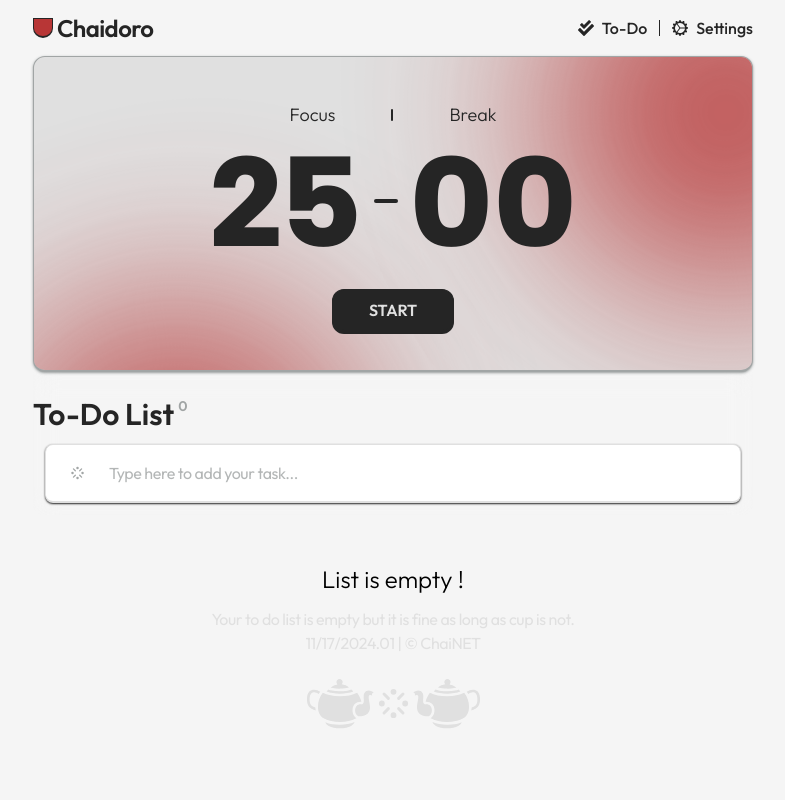
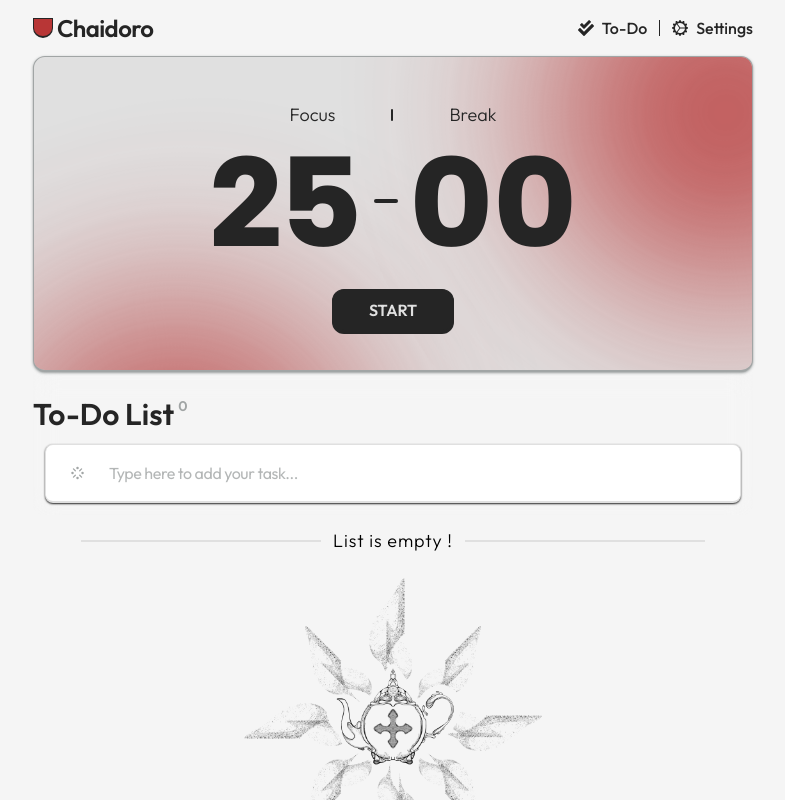
Before and after one commit to Chai-NET/ChaidoroWeb, a React (Vite) app: page / in a window 1280 px wide. Shown: the whole page, without its empty margins (247-1032 px from the left). Built offline with nearby package versions, Linux system fonts and the light colour scheme.

Commit message:
0.62 | Empty task drawing

```diff
--- a/src/components/completedTasks.jsx
+++ b/src/components/completedTasks.jsx
@@ -80,7 +80,7 @@ export default function CompletedTasks({ todos, setTodos }) {
                   filter: "blur(0px)",
                 }}
                 exit={{ scale: 0.7, opacity: 0, filter: "blur(10px)" }}
-                className="group m-3 my-5 flex flex-row items-center justify-between gap-3 rounded-lg border-b border-secondary bg-neutral-50 p-3 pr-6 shadow-sm shadow-secondary transition-all duration-300 ease-in-out hover:cursor-grab hover:border-accent active:cursor-grabbing"
+                className="group m-3 my-5 flex flex-row items-center justify-between gap-3 rounded-lg border border-accent bg-neutral-50 p-3 pr-6 shadow-sm shadow-secondary transition-all duration-300 ease-in-out hover:cursor-grab hover:border-accent active:cursor-grabbing"
               >
                 <div className="flex items-center gap-3">
                   {/* Completed button */}
@@ -90,14 +90,13 @@ export default function CompletedTasks({ todos, setTodos }) {
                   >
                     <FaTrash className="size-4 fill-red-400 opacity-0 transition-all duration-300 ease-in-out group-hover:opacity-100" />
                   </button>
-                  <div className="line-clamp-1 whitespace-nowrap font-Outfit text-lg font-medium tracking-wide text-primary line-through transition-all duration-500 first-letter:uppercase hover:line-clamp-3 hover:cursor-grab active:cursor-grabbing group-hover:font-semibold group-hover:text-accent peer-hover:font-bold peer-hover:tracking-widest">
+                  <div className="line-clamp-1 whitespace-nowrap font-Outfit text-lg font-medium tracking-wide text-secondary transition-all duration-500 first-letter:uppercase hover:line-clamp-3 hover:cursor-grab active:cursor-grabbing group-hover:font-semibold group-hover:text-accent peer-hover:font-bold peer-hover:tracking-widest">
                     {todo.task}
                   </div>
                 </div>
                 <div className="relative flex items-center justify-end gap-2 text-xs font-semibold text-secondary peer-has-[:checked]:hidden">
                   {/* Buttons:*/}
-                  <div className="absolute flex gap-3 pr-3">
-                    {/* Edit button */}
+                  {/* <div className="absolute flex gap-3 pr-3">
                     <button
                       className="aspect-square rotate-90 rounded-full border-t border-secondary bg-white p-2 opacity-0 transition-all delay-0 duration-300 ease-in-out group-hover:-translate-y-6 group-hover:rotate-0 group-hover:opacity-100"
                       onClick={() => console.log("Current id is: ", todo.id)}
@@ -105,14 +104,13 @@ export default function CompletedTasks({ todos, setTodos }) {
                       <FaPen className="size-4 fill-blue-300 opacity-0 transition-all duration-300 ease-in-out group-hover:opacity-100" />
                     </button>
 
-                    {/* Remove button */}
                     <button
                       className="aspect-square rotate-90 rounded-full border-t border-secondary bg-white p-2 opacity-0 transition-all delay-100 duration-300 ease-in-out group-hover:-translate-y-6 group-hover:rotate-0 group-hover:opacity-100"
                       onClick={() => handleRemoveTodo(todo.id)}
                     >
                       <FaTrash className="size-4 fill-red-400 opacity-0 transition-all duration-300 ease-in-out group-hover:opacity-100" />
                     </button>
-                  </div>
+                  </div> */}
                 </div>
               </motion.div>
             </li>
--- a/src/components/pomodoroTasks.jsx
+++ b/src/components/pomodoroTasks.jsx
@@ -4,6 +4,7 @@ import { TbSteam } from "react-icons/tb";
 import TaskInputField from "./taskInputField.jsx";
 import Tasks from "./tasks.jsx";
 import CompletedTasks from "./completedTasks.jsx";
+import emptyTaskDrawing from "../assets/drawings/emptyTaskDrawing.webp";
 
 import "../i18n";
 import { useTranslation } from "react-i18next";
@@ -74,22 +75,21 @@ export default function PomodoroTasks() {
           <div className="">
             {/* Empty List Message: */}
             {todos.length === 0 ? (
-              <div className="relative flex select-none flex-col items-center justify-center gap-3 py-12 text-center font-Outfit">
-                <h1 className="text-primary/45 text-xl font-light md:text-2xl">
-                  {t("emptyMsg")}
-                </h1>
-                <p className="tracking-tight text-secondary45">
-                  {t("emptyMsgDsc")}
-                  <br />
-                  {currentDate}.01 | © ChaiNET <br />
-                </p>
-                <div className="flex select-none items-center text-5xl font-black tracking-wide text-secondary45 md:text-7xl">
-                  <GiTeapot />
-                  <TbSteam size={35} className="text-primary/30" />
-                  <div className="scale-x-[-1]">
-                    <GiTeapot />
-                  </div>
+              <div className="relative flex select-none flex-col justify-center gap-3 p-3 px-12 text-center font-Outfit">
+                <div className="flex items-center justify-center gap-3">
+                  <div className="h-0.5 w-full bg-secondary45" />
+
+                  <h1 className="text-primary/45 text-nowrap text-sm font-light tracking-wider md:text-lg">
+                    {t("emptyMsg")}
+                  </h1>
+                  <div className="h-0.5 w-full bg-secondary45" />
                 </div>
+
+                <img
+                  src={emptyTaskDrawing}
+                  className="mx-auto w-80"
+                  alt="Drawing for empty task list"
+                />
               </div>
             ) : (
               <Tasks todos={todos} setTodos={setTodos} />
--- a/src/pages/tasksPage.jsx
+++ b/src/pages/tasksPage.jsx
@@ -5,6 +5,8 @@ import { FaSortAmountDown } from "react-icons/fa";
 import { TbSteam } from "react-icons/tb";
 import { GiTeapot } from "react-icons/gi";
 import { useTranslation } from "react-i18next";
+import emptyTaskDrawing from "../assets/drawings/emptyTaskDrawing.webp";
+
 import "../customCSS/noScroll.css"; // Custom CSS that removes Scroll bar
 
 export default function TasksPage() {
@@ -42,22 +44,21 @@ export default function TasksPage() {
       </div>
       <TaskInputField todos={todos} setTodos={setTodos} />
       {todos.length === 0 ? (
-        <div className="relative flex select-none flex-col items-center justify-center gap-3 py-12 text-center font-Outfit">
-          <h1 className="text-primary/45 text-xl font-light md:text-2xl">
-            {t("emptyMsg")}
-          </h1>
-          <p className="tracking-tight text-secondary45">
-            {t("emptyMsgDsc")}
-            <br />
-            {currentDate}.01 | © ChaiNET <br />
-          </p>
-          <div className="flex select-none items-center text-5xl font-black tracking-wide text-secondary45 md:text-7xl">
-            <GiTeapot />
-            <TbSteam size={35} className="text-primary/30" />
-            <div className="scale-x-[-1]">
-              <GiTeapot />
-            </div>
+        <div className="relative flex select-none flex-col justify-center gap-3 p-3 px-12 text-center font-Outfit">
+          <div className="flex items-center justify-center gap-3">
+            <div className="h-0.5 w-full bg-secondary45" />
+
+            <h1 className="text-primary/45 text-nowrap text-sm font-light tracking-wider md:text-lg">
+              {t("emptyMsg")}
+            </h1>
+            <div className="h-0.5 w-full bg-secondary45" />
           </div>
+
+          <img
+            src={emptyTaskDrawing}
+            className="mx-auto w-2/3"
+            alt="Drawing for empty task list"
+          />
         </div>
       ) : (
         <Tasks todos={todos} setTodos={setTodos} />
```
Also changed, not shown: src/assets/drawings/emptyTaskDrawing.webp (added).
